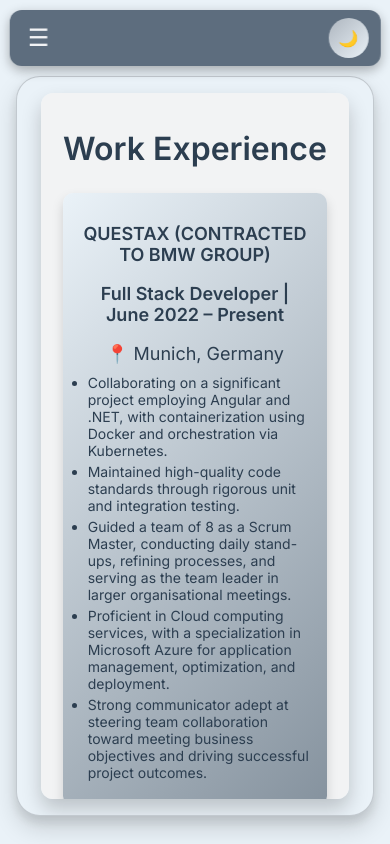
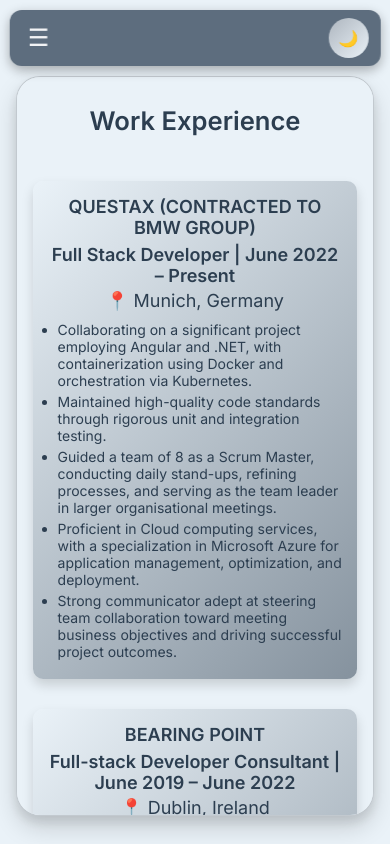
Before and after one commit to Thegrinch1985/Resume, an Angular app in the folder resume/: page /work in a window 390 px wide. Built offline with nearby package versions, Linux system fonts and the light colour scheme.

Commit message:
Refactors component styles for responsiveness
Updates component stylesheets to remove fixed dimensions.

Implements flexible layouts and adjusts font sizes, improving responsiveness on various screen sizes.

```diff
--- a/resume/src/app/components/contact/contact.component.scss
+++ b/resume/src/app/components/contact/contact.component.scss
@@ -2,21 +2,19 @@
 
 
 .contact-container {
-  background: var(--slate-white);
   color: var(--dark-charcoal);
-  padding: 15px;
-  max-width: 700px;
-  margin: 20px auto;
-  border-radius: 15px;
-  box-shadow: 0 6px 12px rgba(0, 0, 0, 0.15);
+  padding: 0;
+  width: 100%;
+  max-width: 980px;
+  margin: 0 auto;
   font-family: var(--font-family);
-
   text-align: left;
-  overflow: scroll;
 }
 
-.contact-container:hover {
-  box-shadow: 0 8px 16px rgba(0, 0, 0, 0.2);
+.contact-container h1 {
+  text-align: center;
+  font-size: clamp(1.6rem, 2.6vw, 2rem);
+  margin: 0.75rem 0 1.25rem;
 }
 
 .contact-content {
@@ -33,10 +31,10 @@
   min-width: 300px;
   max-width: 100%;
   padding: 15px;
-  border-radius: 10px;
-  box-shadow: 0 4px 8px rgba(0, 0, 0, 0.1);
+  border-radius: 14px;
+  box-shadow: 0 3px 10px rgba(0, 0, 0, 0.08);
   text-align: left;
-  background: var(--light-gray);
+  background: var(--slate-white);
   transition: background 0.3s ease, box-shadow 0.3s ease;
 }
 
@@ -57,7 +55,7 @@
 }
 
 h2 {
-  font-size: 22px;
+  font-size: clamp(1.1rem, 1.8vw, 1.25rem);
   font-weight: 600;
   margin-bottom: 10px;
   color: var(--dark-charcoal);
@@ -74,7 +72,7 @@
 label {
   font-weight: 600;
   margin-bottom: 6px;
-  font-size: 16px;
+  font-size: 0.95rem;
 }
 
 input, textarea {
@@ -83,8 +81,8 @@
   box-sizing: border-box;
   border-radius: 8px;
   border: 1px solid var(--slate-gray);
-  background: #f9f9f9;
-  font-size: 16px;
+  background: var(--slate-white);
+  font-size: 1rem;
   transition: all 0.3s ease-in-out;
 }
 
@@ -142,23 +140,13 @@
 /* Responsive adjustments */
 @media (max-width: 1024px) {
   .contact-container {
-    padding: 20px;
-    /* Allow height to adjust based on content */
-    min-height: auto;
-    /* Align items to the top so h1 is visible */
-    justify-content: flex-start;
+    max-width: 100%;
   }
 }
 
 @media (max-width: 768px) {
   .contact-container {
-    padding: 15px;
-    min-height: auto;
-    justify-content: flex-start;
-  }
-  h1 {
-    font-size: 26px;
-    margin-top: 0;
+    max-width: 100%;
   }
   .contact-content {
     flex-direction: column;
@@ -174,14 +162,7 @@
 
 @media (max-width: 480px) {
   .contact-container {
-    padding: 10px;
-    margin: 10px;
-    min-height: auto;
-    justify-content: flex-start;
-  }
-  h1 {
-    font-size: 22px;
-    margin-top: 0;
+    max-width: 100%;
   }
   h2 {
     font-size: 18px;
--- a/resume/src/app/components/education/education.component.scss
+++ b/resume/src/app/components/education/education.component.scss
@@ -1,22 +1,19 @@
 @import 'src/styles.scss';
 
 .education-container {
-  background: var(--slate-white);
   color: var(--dark-charcoal);
-  padding: 20px;
-  border-radius: 15px;
-  box-shadow: 0 10px 20px rgba(0, 0, 0, 0.2);
+  padding: 0;
   font-family: var(--font-family);
-  text-align: center;
-  transition: transform 0.3s ease, box-shadow 0.3s ease;
-  overflow: scroll;
-
-  margin: auto;
+  width: 100%;
+  max-width: 980px;
+  margin: 0 auto;
+  text-align: left;
 }
 
-
-.education-container:hover {
-  box-shadow: 0 12px 24px rgba(0, 0, 0, 0.3);
+.education-container h1 {
+  text-align: center;
+  font-size: clamp(1.6rem, 2.6vw, 2rem);
+  margin: 0.75rem 0 1.25rem;
 }
 
 
@@ -24,15 +21,15 @@
   position: relative;
   display: flex;
   align-items: flex-start;
-  justify-content: flex-start;
+  justify-content: center;
   width: 100%;
-  padding: 30px 0;
+  padding: 10px 0 0;
 }
 
 
 .timeline {
-  width: 80%;
-  padding-left: 80px;
+  width: 100%;
+  padding-left: 0;
 }
 
 
@@ -49,8 +46,8 @@
 
 .timeline-card {
   background: linear-gradient(135deg, var(--light-gray), var(--slate-gray));
-  padding: 20px;
-  border-radius: 12px;
+  padding: 18px;
+  border-radius: 14px;
   box-shadow: 0 6px 12px rgba(0, 0, 0, 0.15);
   text-align: left;
   position: relative;
@@ -61,13 +58,13 @@
 
 .timeline-card:hover {
   background: linear-gradient(135deg, var(--slate-gray), var(--light-gray));
-  transform: translateY(-6px) scale(1.02);
+  transform: translateY(-3px);
   box-shadow: 0 8px 16px rgba(0, 0, 0, 0.2);
 }
 
 
 .timeline-card h2 {
-  font-size: 22px;
+  font-size: clamp(1.1rem, 1.8vw, 1.25rem);
   font-weight: bold;
   color: var(--dark-charcoal);
   margin-bottom: 8px;
@@ -75,7 +72,7 @@
 
 
 .timeline-card .degree {
-  font-size: 18px;
+  font-size: 1rem;
   font-weight: 600;
   color: var(--dark-charcoal);
   margin-bottom: 5px;
@@ -83,7 +80,7 @@
 
 
 .timeline-card .gpa {
-  font-size: 16px;
+  font-size: 0.95rem;
   color: var(--dark-charcoal);
   font-weight: 500;
   margin-bottom: 10px;
@@ -91,7 +88,7 @@
 
 
 .timeline-card h3 {
-  font-size: 20px;
+  font-size: clamp(1.05rem, 1.7vw, 1.15rem);
   font-weight: bold;
   color: var(--dark-charcoal);
   margin-top: 15px;
@@ -99,7 +96,7 @@
 
 
 .timeline-card h4 {
-  font-size: 18px;
+  font-size: 1rem;
   font-weight: 600;
   color: var(--muted-plum);
   margin-top: 10px;
@@ -109,12 +106,12 @@
 .timeline-card ul {
   list-style-type: disc;
   padding-left: 20px;
-  margin: 10px 0;
+  margin: 10px 0 0;
 }
 
 .timeline-card ul li {
-  font-size: 16px;
-  margin-bottom: 5px;
+  font-size: 1rem;
+  margin-bottom: 6px;
   color: var(--dark-charcoal);
   transition: color 0.3s ease, transform 0.3s ease;
 }
@@ -136,8 +133,7 @@
 
 @media (max-width: 1024px) {
     .education-container {
-      padding: 20px;
-      max-width: 90%;
+      max-width: 100%;
     }
 
     .timeline-container {
@@ -157,7 +153,7 @@
     }
 
     .timeline-card {
-      width: 90%;
+      width: 100%;
       text-align: left;
     }
 
@@ -173,9 +169,7 @@
 
   @media (max-width: 768px) {
     .education-container {
-      padding: 15px;
-      max-width: 95%;
-      border-radius: 12px;
+      max-width: 100%;
     }
 
     .timeline-container {
@@ -197,7 +191,7 @@
     }
 
     .timeline-card {
-      width: 95%;
+      width: 100%;
       padding: 15px;
       border-radius: 10px;
     }
--- a/resume/src/app/components/resume/resume.component.scss
+++ b/resume/src/app/components/resume/resume.component.scss
@@ -3,33 +3,47 @@
 
 
 .resume-container {
-  background: var(--slate-white);
   color: var(--dark-charcoal);
-  padding: 15px;
-  max-width: 700px;
-  margin: 20px auto;
-  border-radius: 15px;
-  box-shadow: 0 6px 12px rgba(0, 0, 0, 0.15);
+  padding: 0;
+  width: 100%;
+  max-width: 980px;
+  margin: 0 auto;
   font-family: var(--font-family);
   position: relative;
-  text-align: center;
-  overflow: scroll;
+  text-align: left;
+}
+
+.resume-container h1 {
+  font-size: clamp(1.6rem, 2.6vw, 2rem);
 }
 
 .resume-header {
   margin-bottom: 20px;
+  text-align: center;
+  padding-top: 8px;
 }
 
 .resume-header p {
-  font-size: 16px;
+  font-size: 1rem;
   color:var(--dark-charcoal);
   margin: 5px 0;
-  text-shadow: 1px 1px 2px rgba(255, 255, 255, 0.6);
+  line-height: 1.55;
 }
 
 
 .resume-section {
   margin-bottom: 20px;
+}
+
+.resume-section h2 {
+  font-size: clamp(1.1rem, 1.8vw, 1.25rem);
+  color: var(--muted-plum);
+  margin: 1.25rem 0 0.75rem;
+}
+
+.resume-section h3 {
+  font-size: clamp(1.05rem, 1.7vw, 1.15rem);
+  margin: 0.75rem 0 0.25rem;
 }
 
 .resume-section ul {
@@ -39,7 +53,7 @@
   display: flex;
   flex-wrap: wrap;
   justify-content: center;
-  gap: 10px; ;
+  gap: 10px;
 }
 
 .resume-section ul li {
@@ -98,7 +112,7 @@
 
 .experience-item p,
 .education-item p {
-  font-size: 14px;
+  font-size: 0.95rem;
   color: var(--dark-charcoal);
   line-height: 1.5;
 }
@@ -106,7 +120,7 @@
 
 @media (max-width: 600px) {
   .resume-container {
-    padding: 10px;
+    max-width: 100%;
   }
 
   .profile-minimized {
--- a/resume/src/app/components/work-experience/work-experience.component.scss
+++ b/resume/src/app/components/work-experience/work-experience.component.scss
@@ -1,22 +1,19 @@
 @import 'src/styles.scss';
 
 .work-experience-container {
-  background: var(--slate-white);
   color: var(--dark-charcoal);
-  padding: 20px;
-  border-radius: 15px;
-  box-shadow: 0 10px 20px rgba(0, 0, 0, 0.2);
+  padding: 0;
   font-family: var(--font-family);
-  text-align: center;
-  transition: transform 0.3s ease, box-shadow 0.3s ease;
-  overflow: scroll;
-  max-width: 700px;
-  margin: auto;
+  width: 100%;
+  max-width: 980px;
+  margin: 0 auto;
+  text-align: left;
 }
 
-
-.work-experience-container:hover {
-  box-shadow: 0 12px 24px rgba(0, 0, 0, 0.3);
+.work-experience-container h1 {
+  text-align: center;
+  font-size: clamp(1.6rem, 2.6vw, 2rem);
+  margin: 0.75rem 0 1.25rem;
 }
 
 
@@ -24,15 +21,15 @@
   position: relative;
   display: flex;
   align-items: flex-start;
-  justify-content: flex-start;
+  justify-content: center;
   width: 100%;
-  padding: 30px 0;
+  padding: 10px 0 0;
 }
 
 
 .timeline {
-  width: 80%;
-  padding-left: 80px;
+  width: 100%;
+  padding-left: 0;
 }
 
 
@@ -46,11 +43,15 @@
   animation: fadeInUp 0.8s ease forwards;
 }
 
+.timeline-item:first-child {
+  margin-top: 10px;
+}
+
 
 .timeline-card {
   background: linear-gradient(135deg, var(--light-gray), var(--slate-gray));
-  padding: 20px;
-  border-radius: 12px;
+  padding: 18px;
+  border-radius: 14px;
   box-shadow: 0 6px 12px rgba(0, 0, 0, 0.15);
   text-align: left;
   position: relative;
@@ -61,43 +62,44 @@
 
 .timeline-card:hover {
   background: linear-gradient(135deg, var(--slate-gray), var(--light-gray));
-  transform: translateY(-6px) scale(1.02);
+  transform: translateY(-3px);
   box-shadow: 0 8px 16px rgba(0, 0, 0, 0.2);
 }
 
 
 .timeline-card h2 {
-  font-size: 22px;
+  font-size: clamp(1.1rem, 1.8vw, 1.25rem);
   font-weight: bold;
   color: var(--dark-charcoal);
-  margin-bottom: 8px;
+  margin: 0 0 6px;
 }
 
 
 .timeline-card .role {
-  font-size: 15px;
+  font-size: 0.95rem;
   font-weight: 600;
   color: var(--dark-charcoal);
+  margin: 0 0 4px;
 }
 
 
 .timeline-card .location {
-  font-size: 15px;
+  font-size: 0.95rem;
   color: var(--dark-charcoal);
   font-weight: 500;
-  margin-bottom: 10px;
+  margin: 0 0 10px;
 }
 
 
 .timeline-card ul {
   list-style-type: disc;
   padding-left: 20px;
-  margin: 10px 0;
+  margin: 10px 0 0;
 }
 
 .timeline-card ul li {
-  font-size: 16px;
-  margin-bottom: 5px;
+  font-size: 1rem;
+  margin-bottom: 6px;
   color: var(--dark-charcoal);
   transition: color 0.3s ease, transform 0.3s ease;
 }
@@ -118,8 +120,7 @@
 
 @media (max-width: 1024px) {
   .work-experience-container {
-    padding: 20px;
-    max-width: 90%;
+    max-width: 100%;
   }
 
   .timeline-container {
@@ -139,7 +140,7 @@
   }
 
   .timeline-card {
-    width: 90%;
+    width: 100%;
     text-align: left;
   }
 
@@ -153,9 +154,7 @@
 
 @media (max-width: 768px) {
   .work-experience-container {
-    padding: 15px;
-    max-width: 95%;
-    border-radius: 12px;
+    max-width: 100%;
   }
 
   .timeline-container {
@@ -175,7 +174,7 @@
     margin-bottom: 30px;
   }
   .timeline-card {
-    width: 95%;
+    width: 100%;
     padding: 15px;
     border-radius: 10px;
   }
```
Also changed, not shown: resume/src/app/components/projects/projects.component.scss (+16 -59 lines), resume/src/app/components/skills-tech-stack/skills-tech-stack.component.scss (+19 -19 lines).
